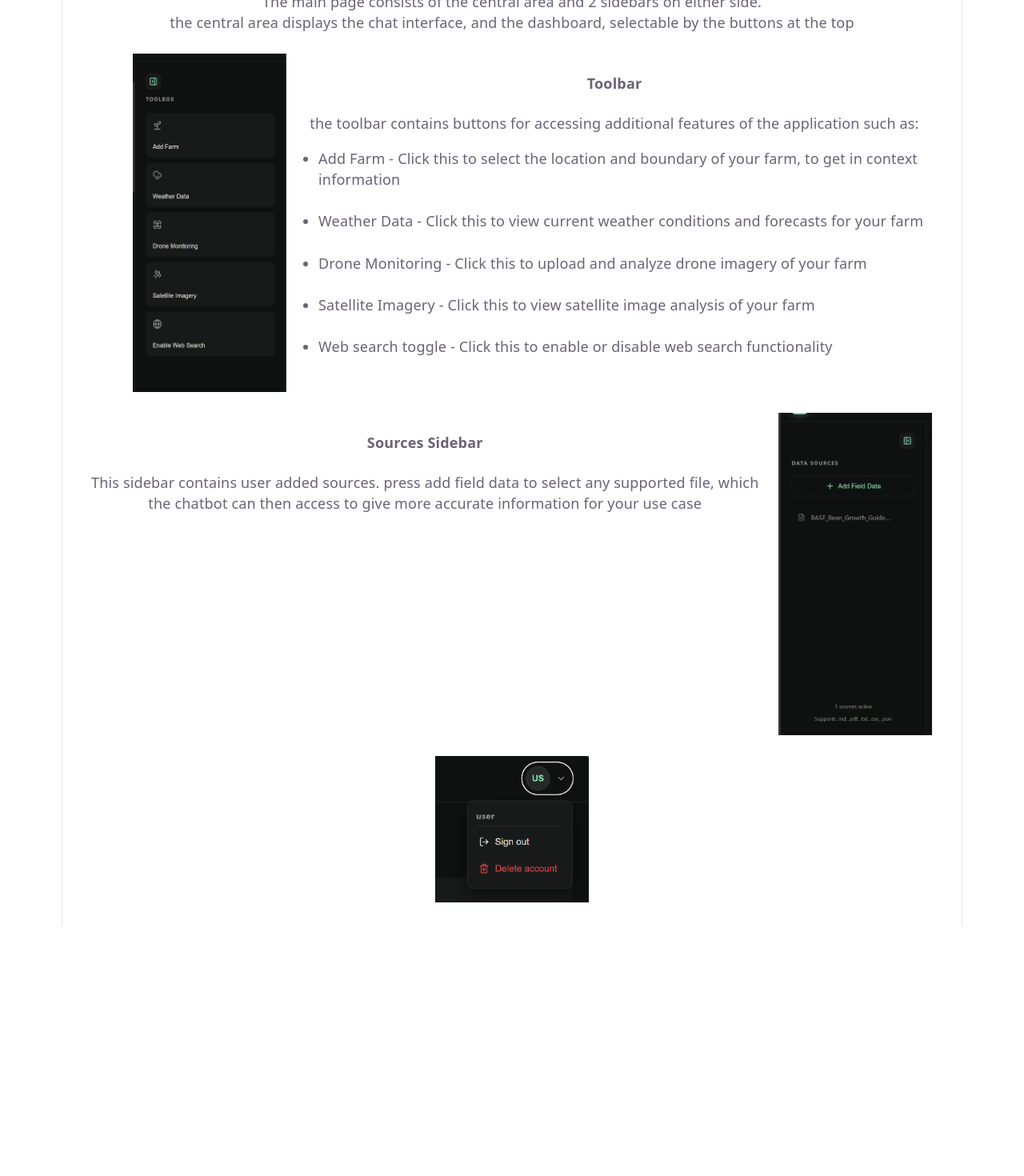
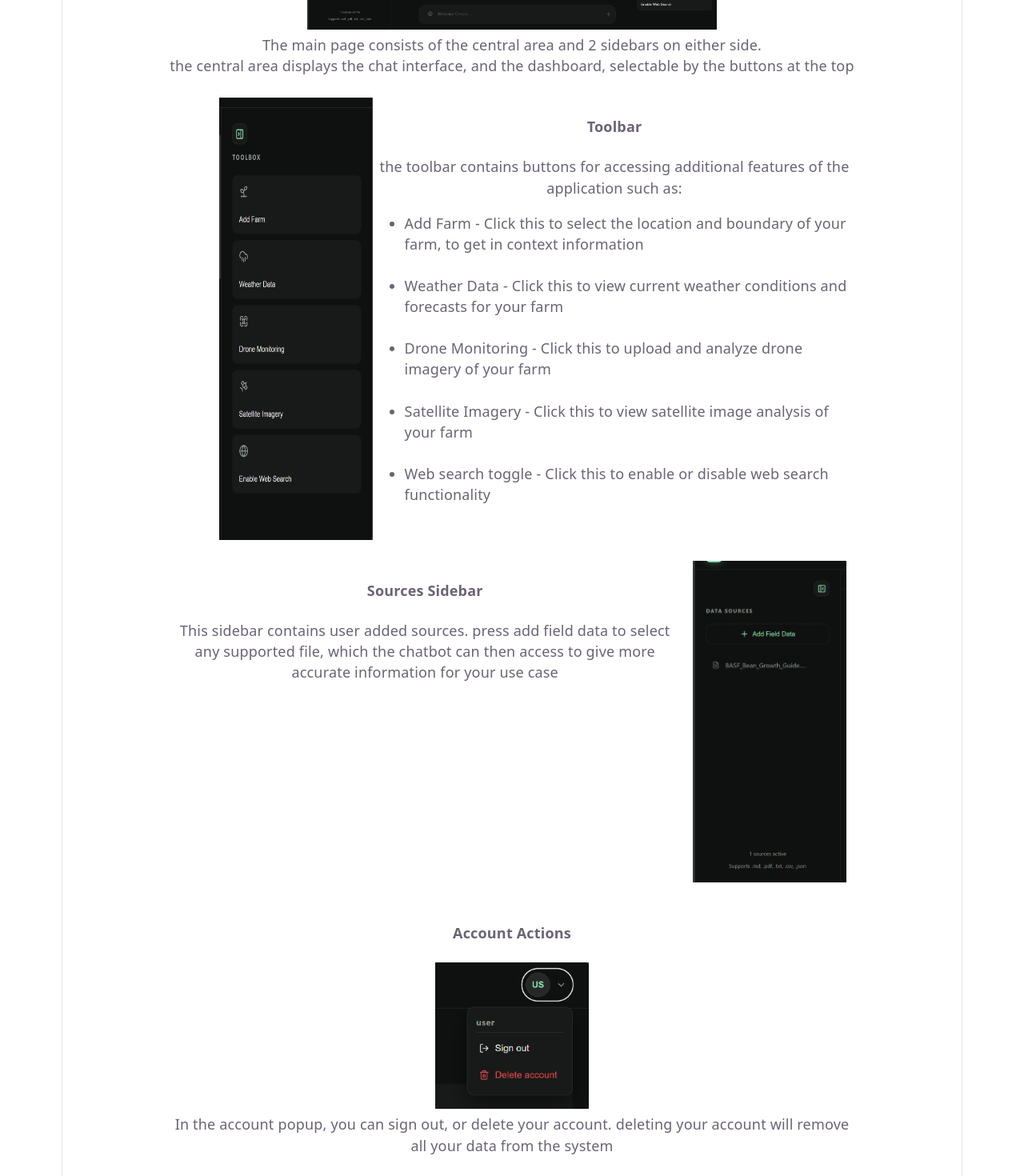
Before and after one commit to SanchiSharma446/Team26_SystemsEngineering_Report, a React (Vite) app in the folder frontend/: page /user-manual in a window 1280 px wide. Shown: the part 1320-2790 px from the top of the page at 80% size. Before the commit the page ends 2478 px from the top, so only its background shows below. Built offline with nearby package versions, Linux system fonts and the light colour scheme.

Commit message:
User Manual pt2 - main area

```diff
--- a/frontend/src/pages/UserManual.tsx
+++ b/frontend/src/pages/UserManual.tsx
@@ -13,6 +13,10 @@ function UserManual() {
 
             <p>hello, and welcome to Cresco, the smart farming assistant.</p>
             <p>This user manual will get you up to date on how to operate this application, and how to get the most out of cresco!</p>
+
+            <br></br>
+            <h2> - Main - </h2>
+
 
             <h4>Sign in Page</h4>
             <br></br>
@@ -40,7 +44,7 @@ function UserManual() {
             <p>the central area displays the chat interface, and the dashboard, selectable by the buttons at the top</p>
             <br></br>
 
-            <div style={{ display: 'flex', flexDirection: 'row', justifyContent: 'space-around' }}>
+            <div style={{ display: 'flex', flexDirection: 'row', justifyContent: 'space-around', margin: '0 auto', width: '80%' }}>
                 <img src={sidebarPng} style={{ width: '15vw' , marginLeft: '5vw' }} />
                 <div>
                     <h4>Toolbar</h4>
@@ -67,7 +71,7 @@ function UserManual() {
 
             <br></br>
 
-            <div style={{ display: 'flex', flexDirection: 'row', justifyContent: 'space-around' }}>
+            <div style={{ display: 'flex', flexDirection: 'row', justifyContent: 'space-around', width: '80%', margin: '0 auto' }}>
                 <div>
                 <h4>Sources Sidebar</h4>
                 <p> This sidebar contains user added sources. press add field data to select any supported file, which the chatbot can then access to give more accurate information for your use case</p>
@@ -76,11 +80,16 @@ function UserManual() {
             </div>
             <br></br>
 
-
-            <img src={userPagePng} style={{ width: '15vw' }} />
-
+            <div style={{ justifyContent: 'space-around', margin: '0 auto', width: '80%' }}>
+                <h4>Account Actions</h4>
+                <img src={userPagePng} style={{ width: '15vw' }} />
+                <p> In the account popup, you can sign out, or delete your account. deleting your account will remove all your data from the system</p>
+                <br></br>
+            </div>
             <br></br>
 
+            <h2> - Features - </h2>
+            <br></br>
 
 
 
```
